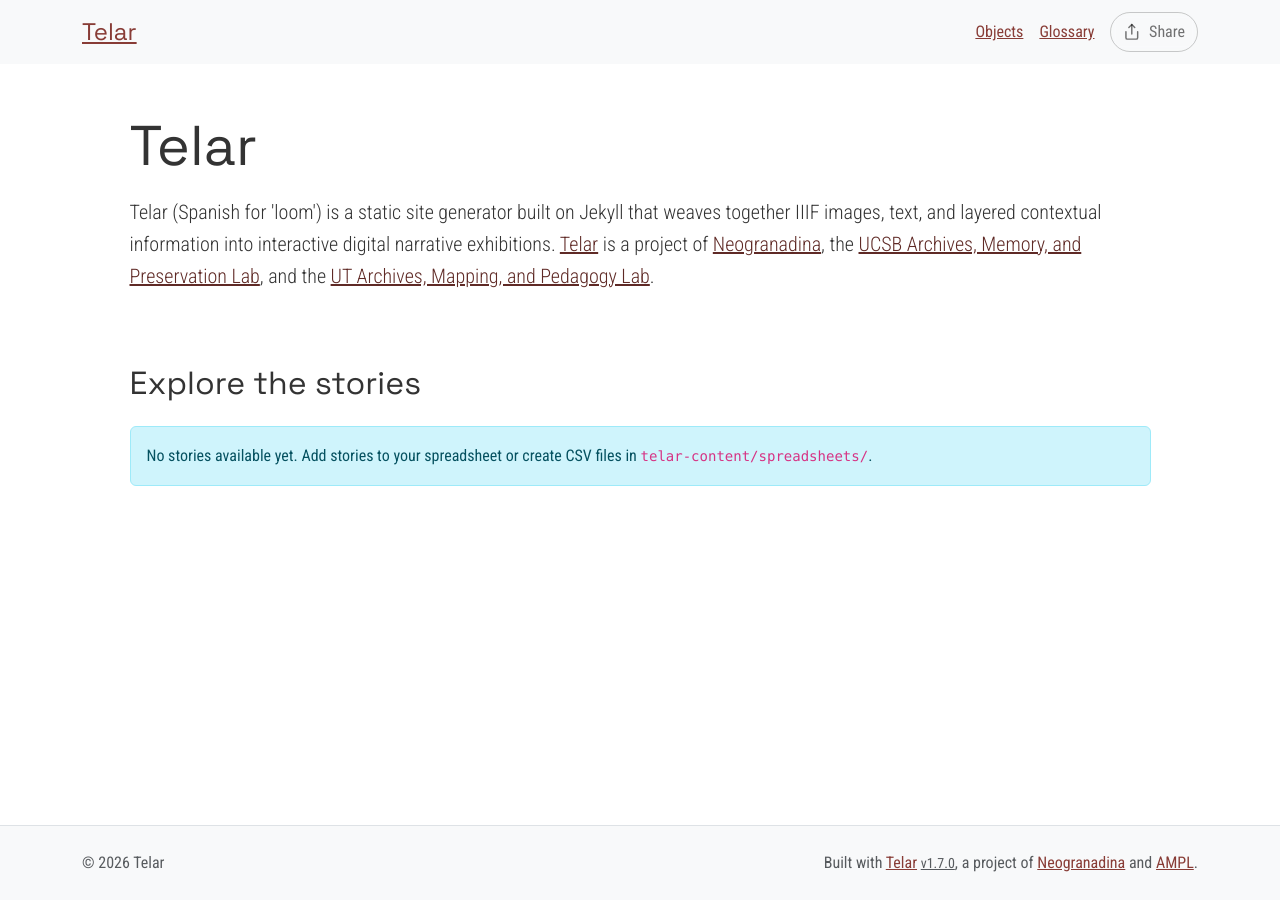
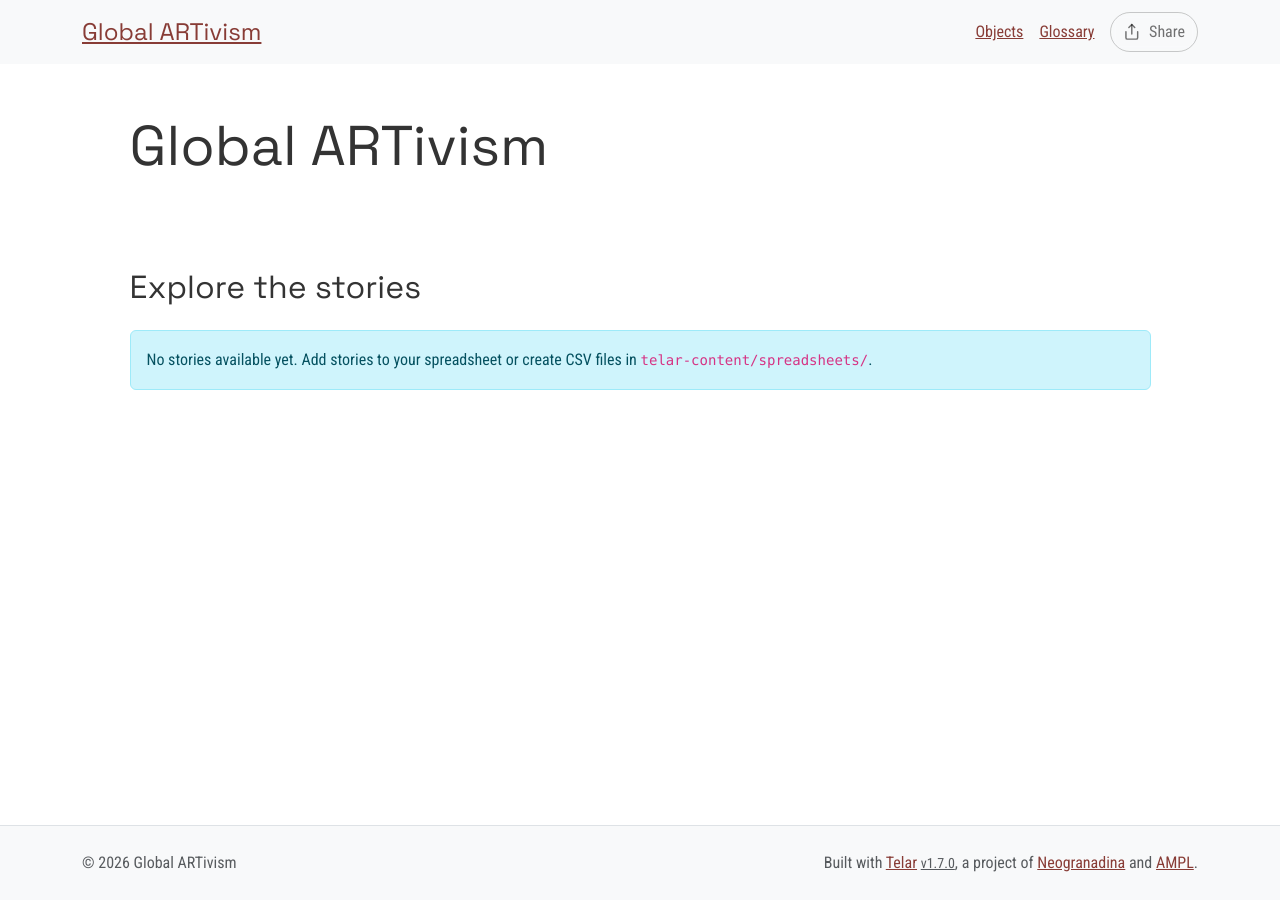
Before and after one commit to globalartivism/telar, a Jekyll site: the page built from index.md, in a window 1280 px wide. Built offline with Jekyll 4.4.1, drawn with Linux system fonts in a browser that asks for light colours.

Commit message:
Updates site title; Removes placeholder description

```diff
--- a/_config.yml
+++ b/_config.yml
@@ -2,8 +2,8 @@
 # https://telar.org
 
 # Site Settings
-title: "Telar"
-description: "Telar (Spanish for 'loom') is a static site generator built on Jekyll that weaves together IIIF images, text, and layered contextual information into interactive digital narrative exhibitions. <a href=\"https://github.com/UCSB-AMPLab/telar\">Telar</a> is a project of <a href=\"https://neogranadina.org\">Neogranadina</a>, the <a href=\"https://ampl.clair.ucsb.edu/\">UCSB Archives, Memory, and Preservation Lab</a>, and the <a href=\"https://liberalarts.utexas.edu/history/\">UT Archives, Mapping, and Pedagogy Lab</a>."
+title: "Global ARTivism"
+description: ""
 url: "https://globalartivism.github.io"
 baseurl: ""
 author: ""
```
